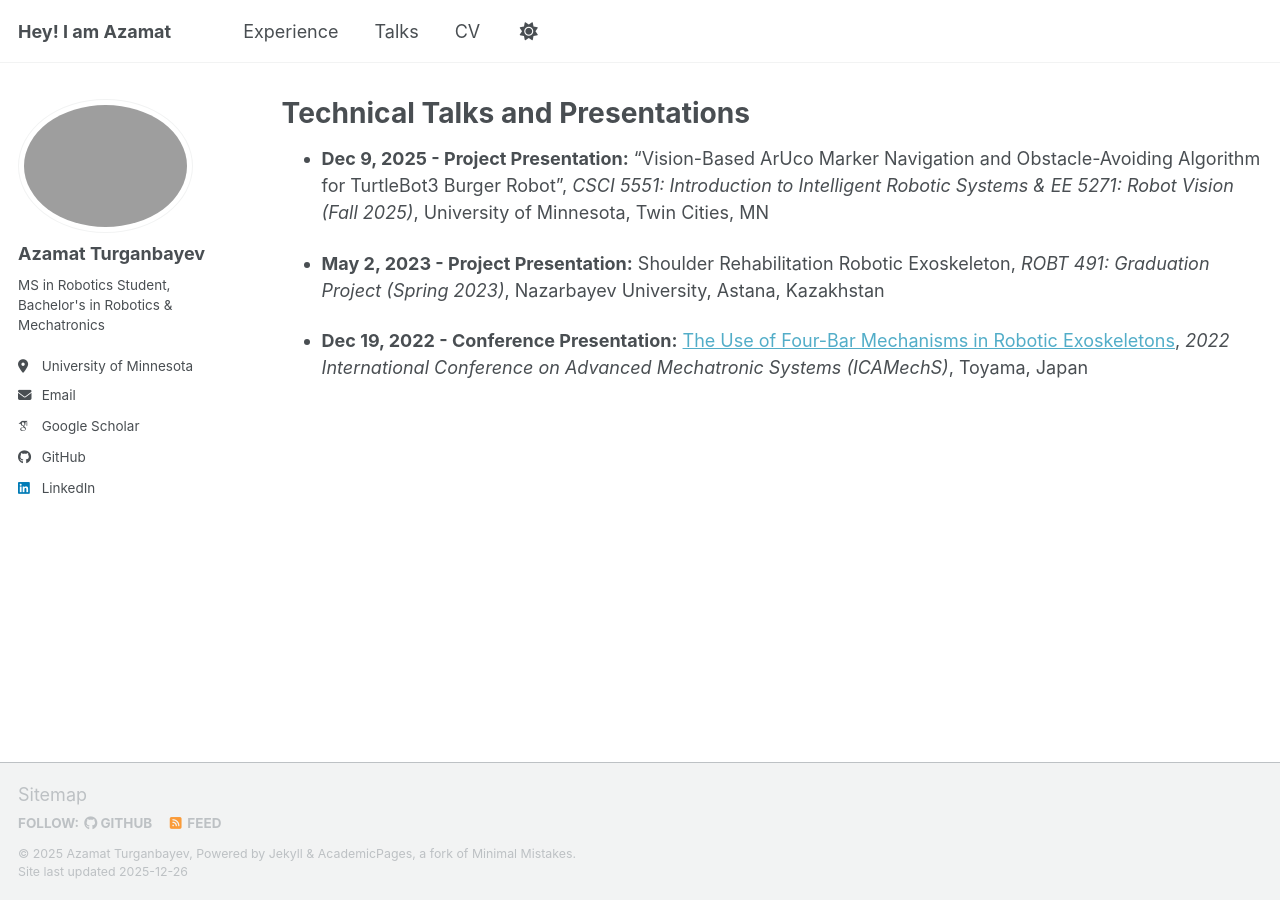
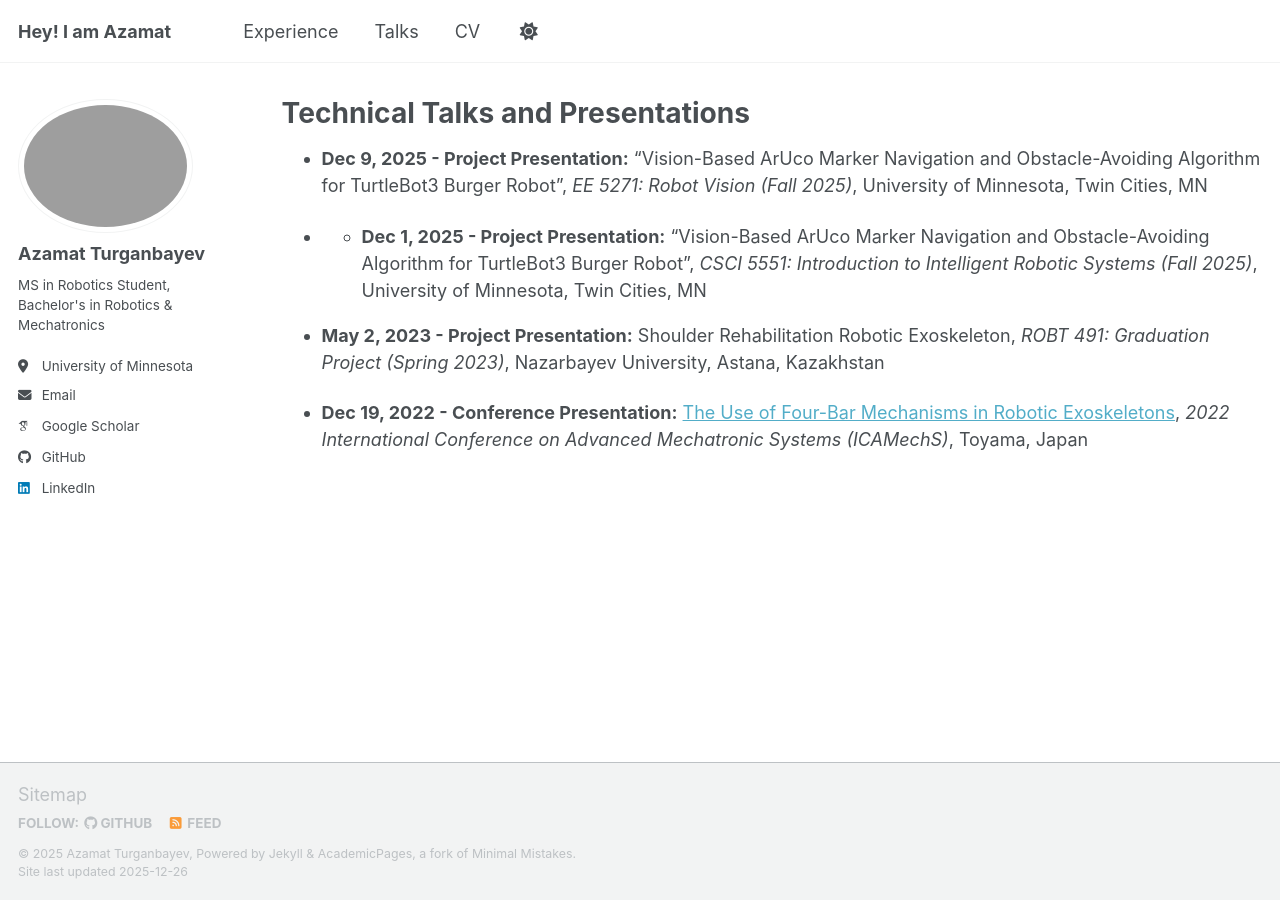
Before and after one commit to aturganbayev/aturganbayev-website-old, a Jekyll site: the page built from _pages/talks.md, in a window 1280 px wide. Built offline with Jekyll 4.4.1, drawn with Linux system fonts in a browser that asks for light colours; some web fonts are replaced; a script bundle is joined from its source files by our own code; library files that are not in the unit come from our copies.

Commit message:
Update talks.md

```diff
--- a/_pages/talks.md
+++ b/_pages/talks.md
@@ -4,7 +4,9 @@
 permalink: /talks/
 author_profile: true
 ---
-- **Dec 9, 2025 - Project Presentation:** "Vision-Based ArUco Marker Navigation and Obstacle-Avoiding Algorithm for TurtleBot3 Burger Robot", *CSCI 5551: Introduction to Intelligent Robotic Systems & EE 5271: Robot Vision (Fall 2025)*, University of Minnesota, Twin Cities, MN
+- **Dec 9, 2025 - Project Presentation:** "Vision-Based ArUco Marker Navigation and Obstacle-Avoiding Algorithm for TurtleBot3 Burger Robot", *EE 5271: Robot Vision (Fall 2025)*, University of Minnesota, Twin Cities, MN
+
+- - **Dec 1, 2025 - Project Presentation:** "Vision-Based ArUco Marker Navigation and Obstacle-Avoiding Algorithm for TurtleBot3 Burger Robot", *CSCI 5551: Introduction to Intelligent Robotic Systems (Fall 2025)*, University of Minnesota, Twin Cities, MN
 
 - **May 2, 2023 - Project Presentation:** Shoulder Rehabilitation Robotic Exoskeleton, *ROBT 491: Graduation Project (Spring 2023)*, Nazarbayev University, Astana, Kazakhstan
 
```
